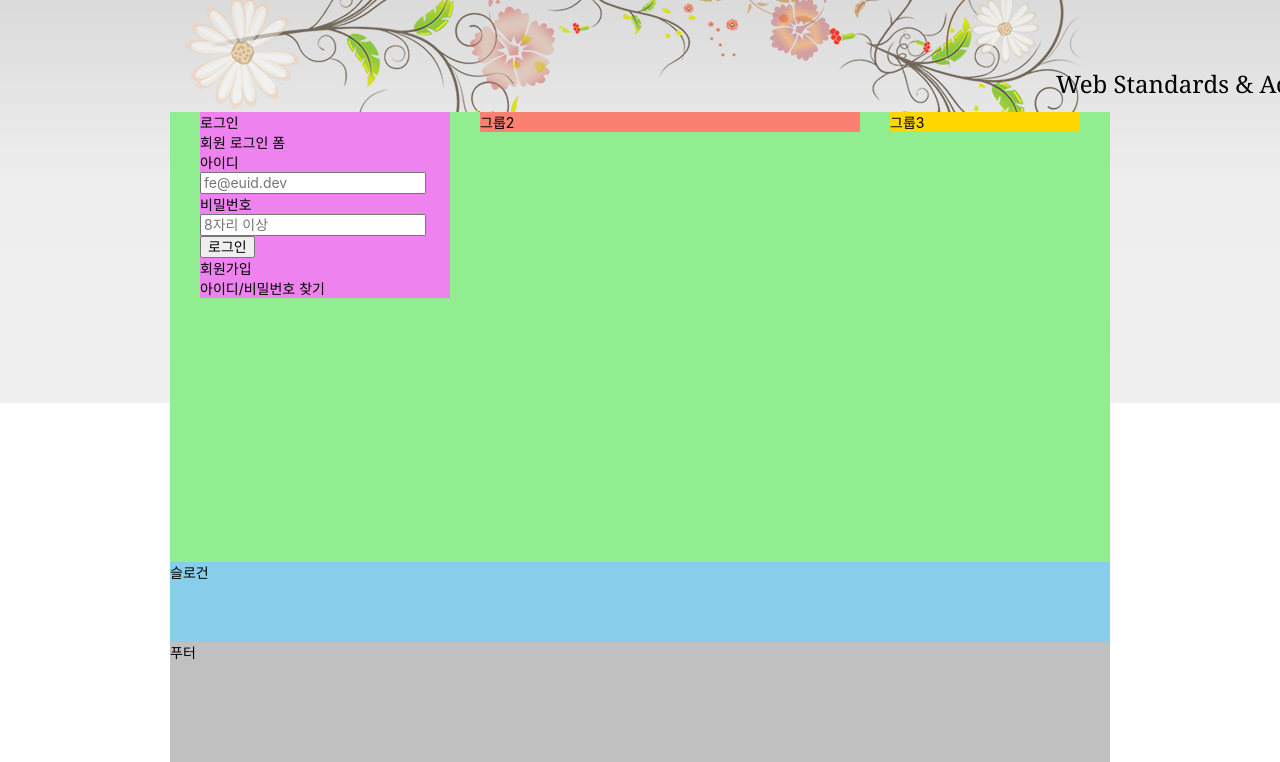
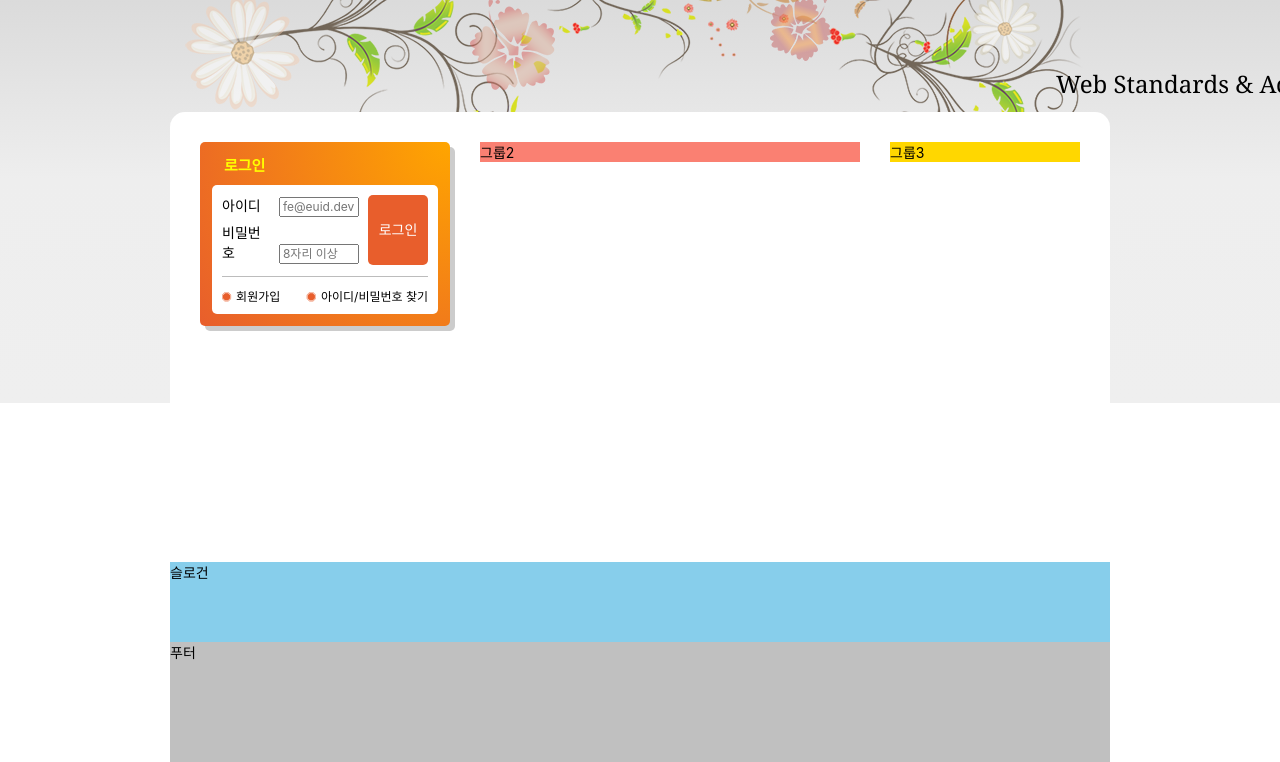
Before and after one commit to jeong-dev/HTML5, a plain HTML site: page index.html in a window 1280 px wide. Shown: the part 135-897 px from the top of the page. Drawn offline with Linux system fonts and the light colour scheme; a web font is replaced by a local one.

Commit message:
로그인 섹션 완성

```diff
--- a/styles/style.css
+++ b/styles/style.css
@@ -264,18 +264,19 @@ body {
 
 /* 메인 */
 .main{
-  background: lightgreen;
+  background: #fff;
   min-height: 450px;
-  padding: 0 30px;
+  padding: 30px 15px;
+  display: flow-root;
+  border-radius: 15px 15px 0 0;
+}
 
-  display: flex;
-  flex-flow: row nowrap;
-  justify-content: space-between;
-  align-items: flex-start;
+.group {
+  margin: 0 15px;
+  float: left;
 }
 
 .group1 {
-  background-color: violet;
   width: 250px;
 }
 .group2 {
@@ -286,6 +287,85 @@ body {
   background-color: gold;
   width: 190px;
 }
+
+/* 로그인 */
+.login {
+  background: orange radial-gradient(circle at right top, orange, #e85e2c);
+  padding: 12px;
+  border-radius: 5px;
+  box-shadow: 5px 5px 0 0 #ccc;
+}
+
+.login-title {
+  color: yellow;
+  font-size: 15px;
+  font-weight: bold;
+  text-indent: 0.8em;
+  margin-bottom: 10px;
+}
+
+.login-form {
+  background-color: white;
+  padding: 10px;
+  border-radius: 5px 5px 0 0;
+  position: relative;
+}
+
+.login-form::after {
+  display: block;
+  content: "";
+  width: calc(100%-20px);
+  height: 1px;
+  margin-top: 12px;
+  background-color: #bcbcbc;
+}
+
+.login-form legend {display: none;}
+
+.login-form label {
+  display: inline-block;
+  width: 50px;
+  margin-right: 3px;
+}
+
+.login-form input {
+  width: 80px;
+  font-size: 12px;
+}
+
+.login-form .user-email {margin-bottom: 5px;}
+
+.login-btn {
+  background-color: #e85e2c;
+  border: 0;
+  outline: 0;
+  border-radius: 5px;
+  width: 60px;
+  height: calc(100% - 32px);
+  color: white;
+
+  position: absolute;
+  top: 10px;
+  right: 10px;
+}
+
+.sign {
+  background-color: white;
+  border-radius: 0 0 5px 5px;
+  padding: 0 10px 10px 10px;
+  font-size: 12px;
+
+  display: flex;
+  justify-content: space-between;
+}
+
+.sign li::before {
+  font-family: 'fontello';
+  content: '\e803';
+  color: #e85e2c;
+  margin-right: 5px;
+}
+
 
 /* 슬로건 */
 .slogan{
```
